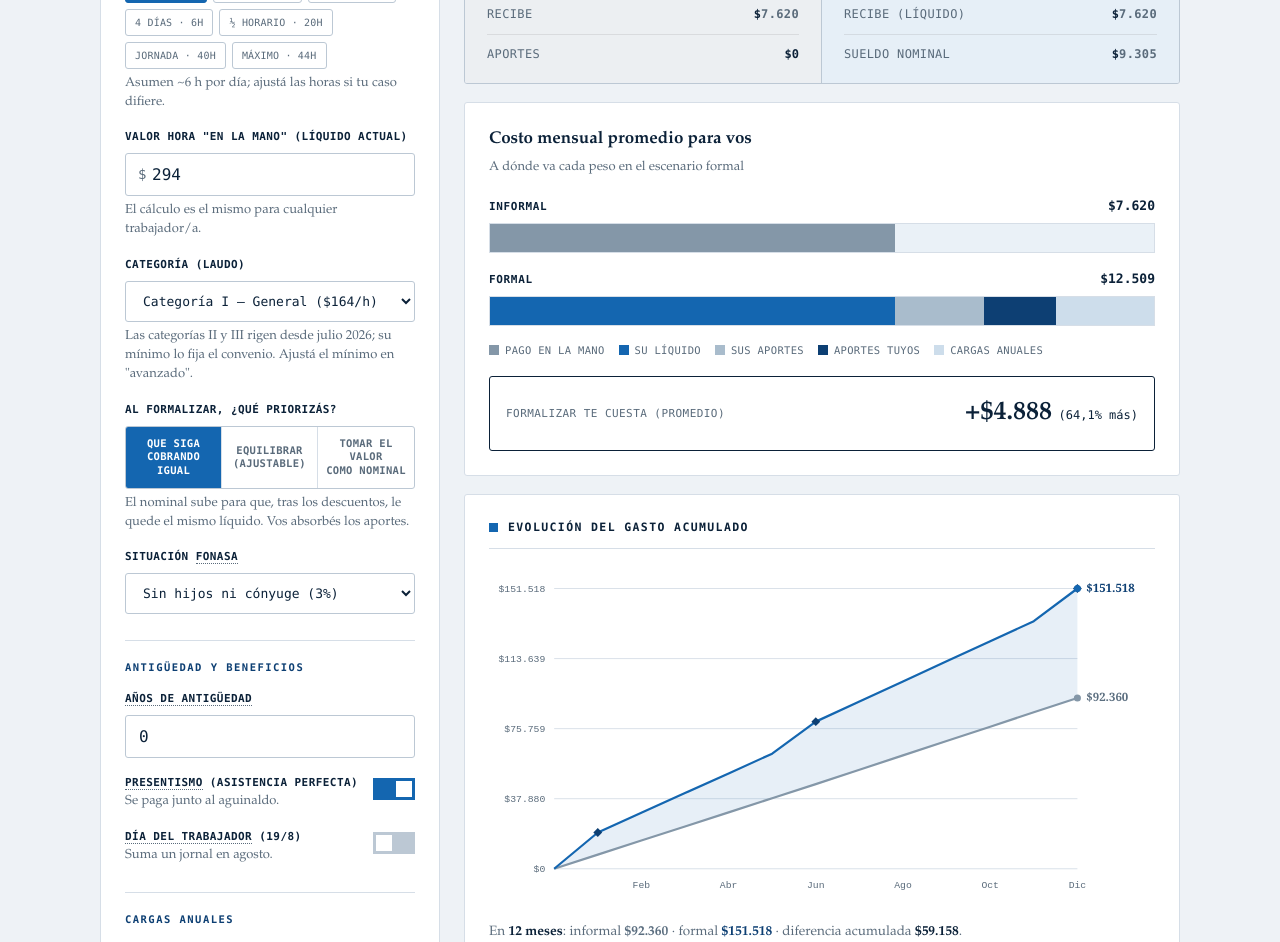
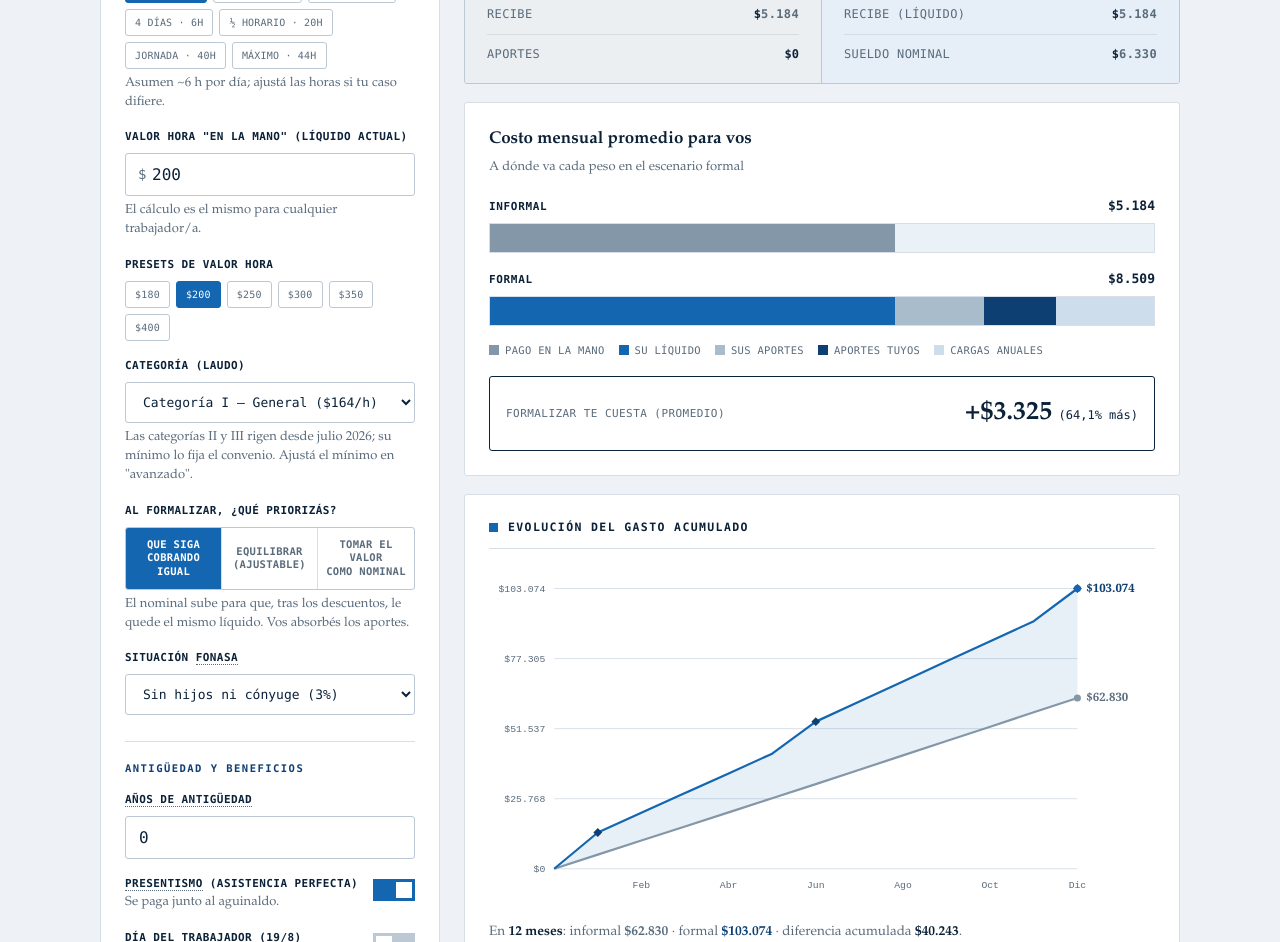
Before and after one commit to guigiovine/simulador-trabajo-domestico, a plain HTML site: page index.html in a window 1280 px wide. Shown: the part 478-1420 px from the top of the page. Drawn offline with Linux system fonts and the light colour scheme.

Commit message:
Add files via upload

```diff
--- a/index.html
+++ b/index.html
@@ -320,8 +320,19 @@
       </div>
       <div class="field">
         <label for="valor">Valor hora "en la mano" (líquido actual)</label>
-        <div class="input-money"><input type="number" id="valor" value="294" min="0" step="1"></div>
+        <div class="input-money"><input type="number" id="valor" value="200" min="0" step="1"></div>
         <div class="hint">El cálculo es el mismo para cualquier trabajador/a.</div>
+      </div>
+      <div class="field">
+        <label>Presets de valor hora</label>
+        <div class="chips" id="presetsV">
+          <button type="button" data-v="180">$180</button>
+          <button type="button" data-v="200">$200</button>
+          <button type="button" data-v="250">$250</button>
+          <button type="button" data-v="300">$300</button>
+          <button type="button" data-v="350">$350</button>
+          <button type="button" data-v="400">$400</button>
+        </div>
       </div>
       <div class="field">
         <label for="categoria">Categoría (laudo)</label>
@@ -742,6 +753,7 @@
 
   /* ---------- presets ---------- */
   document.querySelectorAll('#presets button').forEach(b=>b.addEventListener('click',()=>{ $('horas').value=b.dataset.h; calc(); }));
+  document.querySelectorAll('#presetsV button').forEach(b=>b.addEventListener('click',()=>{ $('valor').value=b.dataset.v; calc(); }));
 
   /* ---------- unit toggle ---------- */
   document.querySelectorAll('#unit button').forEach(b=>b.addEventListener('click',()=>{
@@ -843,6 +855,7 @@
     // preset activo
     const hv=inp.horasSem;
     document.querySelectorAll('#presets button').forEach(b=>b.classList.toggle('active',parseFloat(b.dataset.h)===hv));
+    document.querySelectorAll('#presetsV button').forEach(b=>b.classList.toggle('active',parseFloat(b.dataset.v)===inp.valor));
 
     // chart
     const fFo=flowsFor(m), fIn=flowsInf(m);
```
Also changed, not shown: 1 other file.
